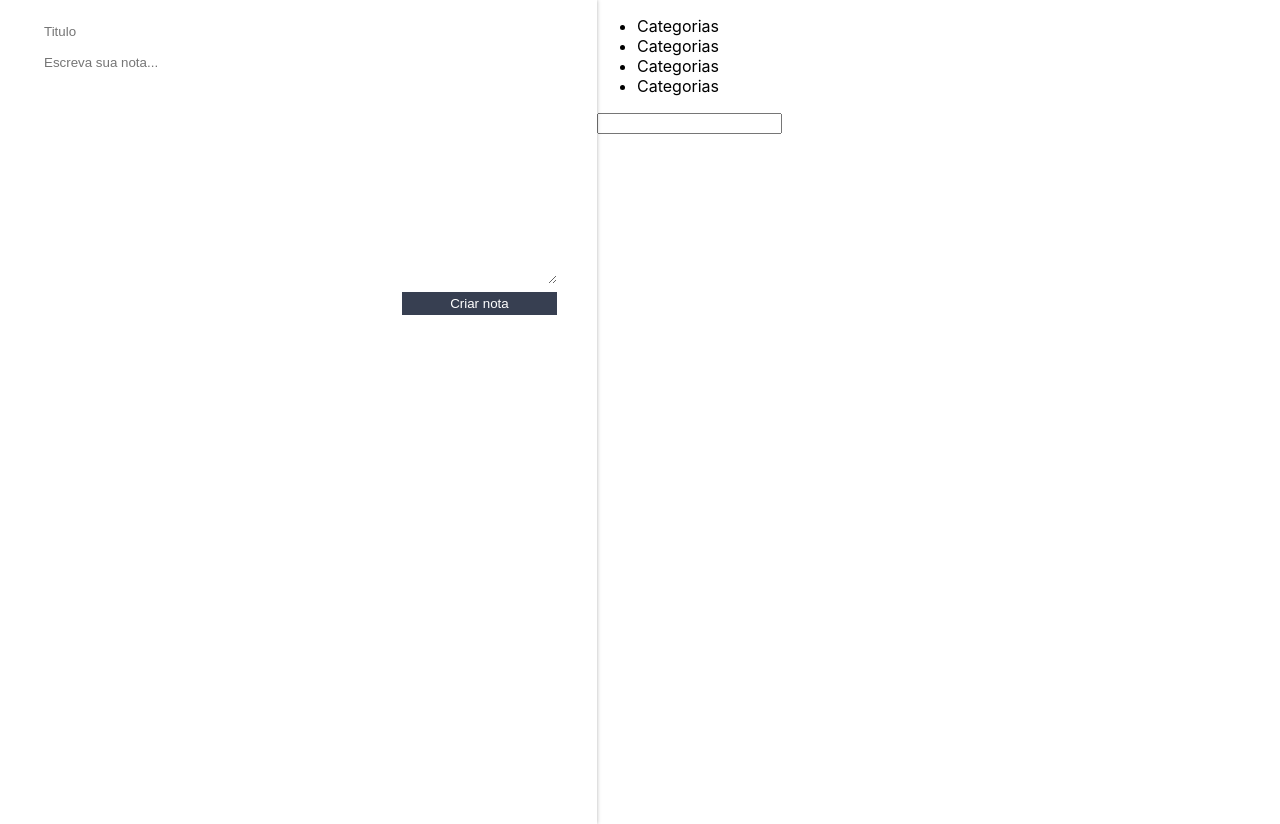
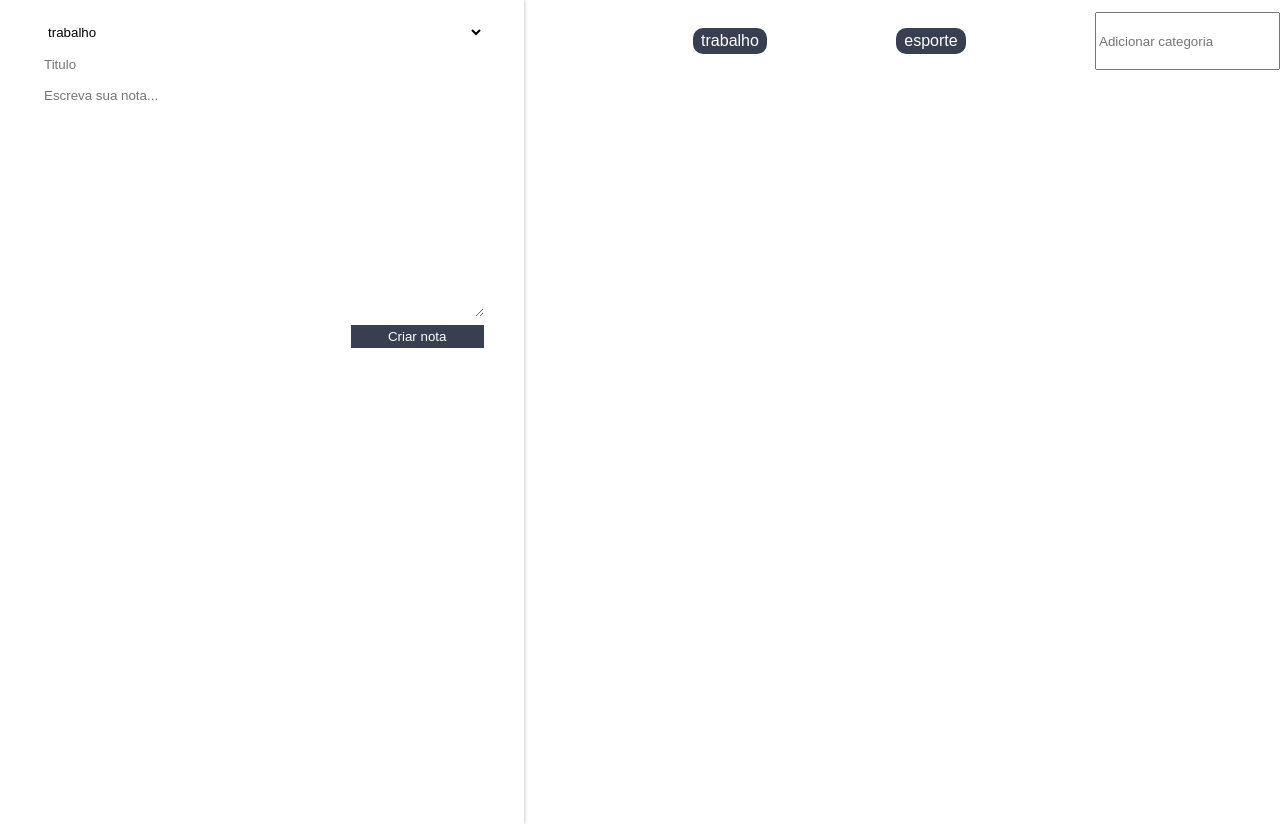
Before and after one commit to lpoliveiraneto/ceep, a React (Create React App) app: page / in a window 1280 px wide. Built offline with nearby package versions, Linux system fonts and the light colour scheme.

Commit message:
Criando Lista de categorias.

```diff
--- a/src/App.js
+++ b/src/App.js
@@ -10,7 +10,8 @@ class App extends Component{
   constructor(){
     super();
     this.state = {
-      notas:[]
+      notas:[],
+      categorias:["trabalho", "esporte"],
     };
   }
 
@@ -30,12 +31,23 @@ class App extends Component{
 
   }
 
+  adicionarCategoria(nomeCategoria){
+    const novoArrayCategoria = [...this.state.categorias, nomeCategoria];
+    const novoEstado = {...this.state, categorias:novoArrayCategoria};
+    this.setState(novoEstado);
+  }
+
   render(){
     return (
       <section className="conteudo">
-        <FormularioCadastro criarNota={this.criarNota.bind(this)} />
+        <FormularioCadastro
+          categorias={this.state.categorias}
+          criarNota={this.criarNota.bind(this)}
+        />
         <main className="conteudo-principal">
-          <ListaDeCategorias />
+          <ListaDeCategorias
+            adicionarCategoria={this.adicionarCategoria.bind(this)}
+            categorias={this.state.categorias} />
           <ListaDeNotas
             apagarNota={this.deletarNotar.bind(this)}
             notas={this.state.notas}
--- a/src/components/FormCadastro/FormularioCadastro.jsx
+++ b/src/components/FormCadastro/FormularioCadastro.jsx
@@ -29,6 +29,12 @@ export class FormularioCadastro extends Component {
         return (
             <form className="form-cadastro"
                 onSubmit={this._criarNota.bind(this)}>
+
+                <select className="form-cadastro_input">
+                    {this.props.categorias.map( categoria => {
+                        return <option>{categoria}</option>
+                    })}
+                </select>
                 <input
                     className="form-cadastro_input"
                     type="text" placeholder="Titulo"
--- a/src/components/ListaDeCategorias/ListaDeCategorias.jsx
+++ b/src/components/ListaDeCategorias/ListaDeCategorias.jsx
@@ -1,16 +1,31 @@
 import React, { Component } from 'react';
+import "./estilo.css";
 
 class ListaDeCategorias extends Component {
+
+    _handleEventoInput(e){
+
+        if(e.key === "Enter"){
+           let valorCategoria = e.target.value;
+           this.props.adicionarCategoria(valorCategoria);
+        }
+    }
+
     render() {
         return (
-            <section>
-                <ul>
-                    <li>Categorias</li>
-                    <li>Categorias</li>
-                    <li>Categorias</li>
-                    <li>Categorias</li>
+            <section className="lista-categorias">
+                <ul className="lista-categorias_lista">
+                    {this.props.categorias.map((categoria,index) =>{
+                        return <li key={index} className="lista-categorias_item">{categoria}</li>
+                    })}
+
                 </ul>
-                <input type="text" />
+                <input
+                    type="text"
+                    className="lista-categoria_input"
+                    placeholder="Adicionar categoria"
+                    onKeyUp={this._handleEventoInput.bind(this)}
+                />
             </section>
          );
     }
--- /dev/null
+++ b/src/components/ListaDeCategorias/estilo.css
@@ -0,0 +1,21 @@
+.lista-categorias{
+    display: flex;
+    flex-direction: row;
+    margin-top: 12px;
+}
+.lista-categorias_lista{
+    flex: 1;
+    display: flex;
+    flex-direction: row;
+    justify-content: space-evenly;
+}
+.lista-categorias_item{
+    background-color:var(--secudaria);
+    color: white;
+    padding: 4px 8px;
+    border-radius: 10px;
+    font-family: Arial, Helvetica, sans-serif;
+}
+.lista-categorias_input{
+    margin-right: 20px;
+}
```
